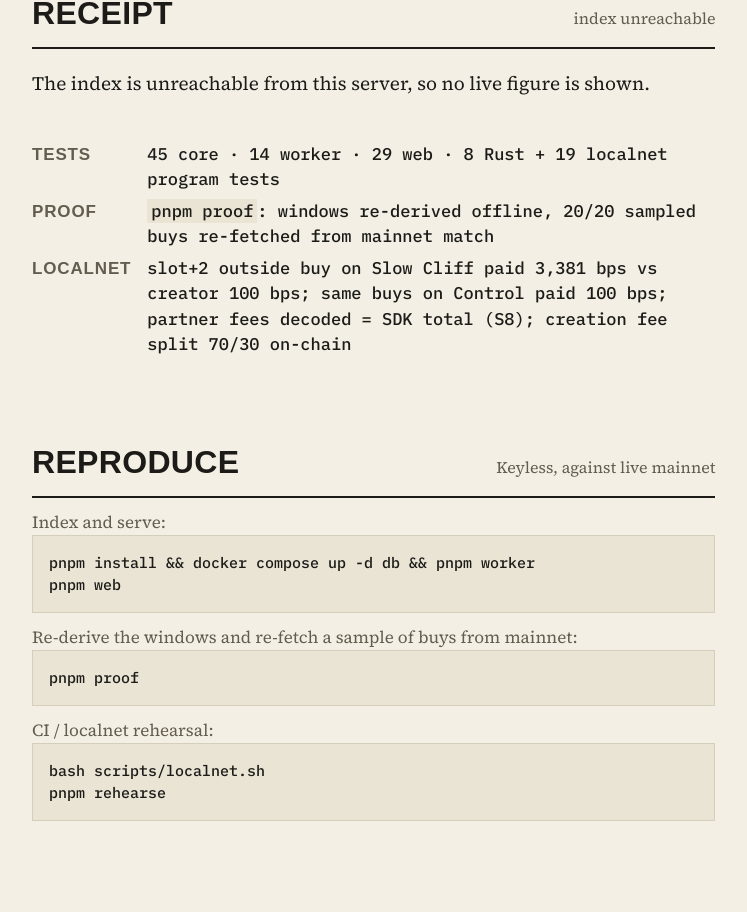
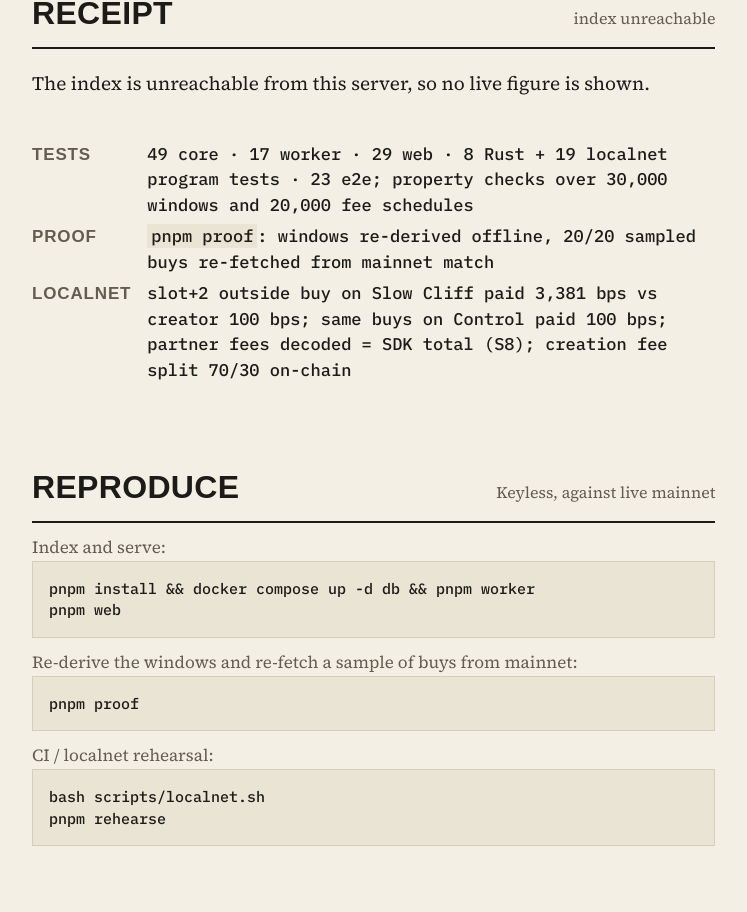
Before and after one commit to edycutjong/curvebook, a Next.js app in the folder web/: page /judge in a window 1280 px wide. Shown: the part 850-1762 px from the top of the page, without its empty margins (42-789 px from the left). Built offline with nearby package versions, Linux system fonts and the light colour scheme; no server answers; the database is empty; a web font is replaced by a local one.

Commit message:
docs: current test counts on /judge and JUDGE.md

```diff
--- a/web/app/judge/page.tsx
+++ b/web/app/judge/page.tsx
@@ -13,7 +13,7 @@ const CLAIM =
   "Curvebook measures how much of every Meteora DBC launch outside wallets buy in its first ten slots, and lets you launch on a curve by that record.";
 
 // Committed facts: each one is produced by a command in the repo, not by the live index.
-const TESTS = "45 core · 14 worker · 29 web · 8 Rust + 19 localnet program tests";
+const TESTS = "49 core · 17 worker · 29 web · 8 Rust + 19 localnet program tests · 23 e2e; property checks over 30,000 windows and 20,000 fee schedules";
 const LOCALNET =
   "slot+2 outside buy on Slow Cliff paid 3,381 bps vs creator 100 bps; same buys on Control paid 100 bps; partner fees decoded = SDK total (S8); creation fee split 70/30 on-chain";
 
```
Also changed, not shown: 1 other file (tests, documents, lock files or other folders).
